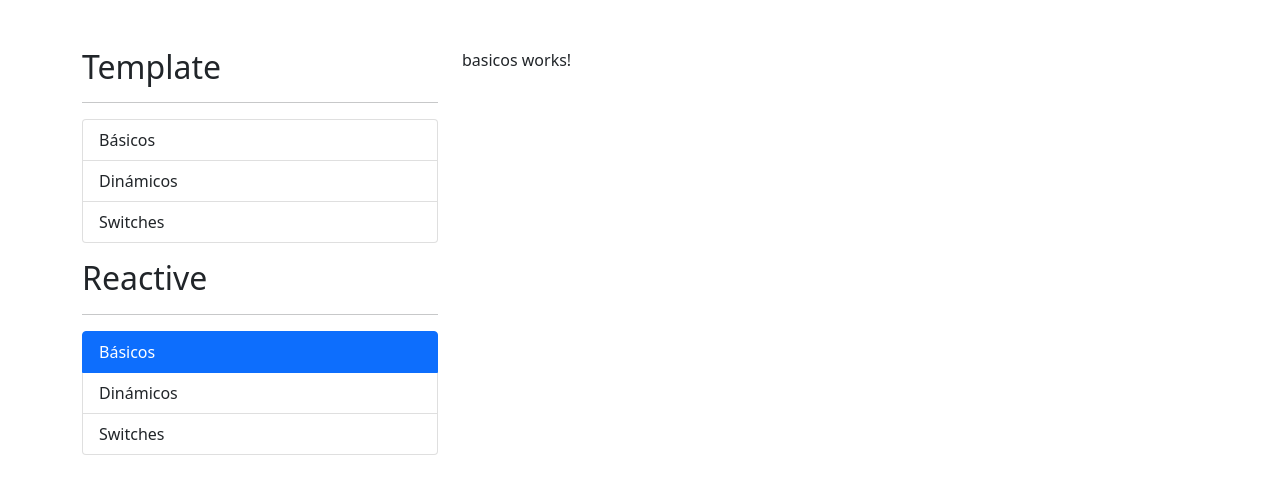
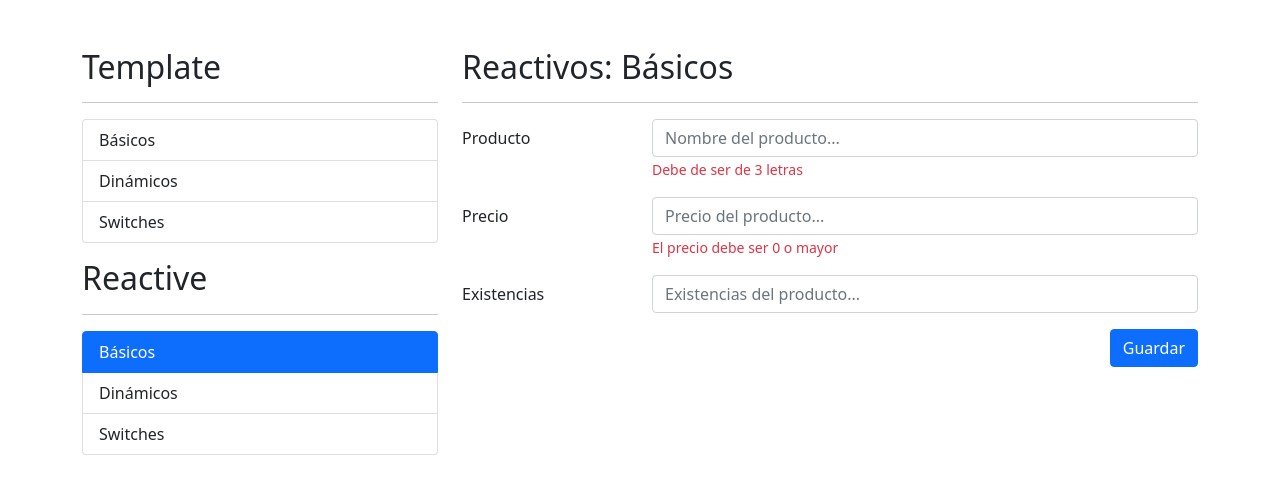
Before and after one commit to urkx/Angular-training, an Angular app in the folder udemy/formulariosApp/: page /reactive/basicos in a window 1280 px wide. Shown: the top 494 px of the page. Built offline with nearby package versions, Linux system fonts and the light colour scheme.

Commit message:
basic reactive forms content

```diff
--- a/udemy/formulariosApp/src/app/reactive/basicos/basicos.component.html
+++ b/udemy/formulariosApp/src/app/reactive/basicos/basicos.component.html
@@ -1 +1,62 @@
-<p>basicos works!</p>
+<h2>Reactivos: Básicos</h2>
+<hr>
+
+<div class="row">
+    <div class="col">
+        <form autocomplete="off">
+            <div class="mb-3 row">
+                <label class="col-sm-3 col-form-label">Producto</label>
+                <div class="col-sm-9">
+                    <input type="text" class="form-control" placeholder="Nombre del producto...">
+                    <span class="form-text text-danger">
+                      Debe de ser de 3 letras</span>
+                </div>
+            </div>
+
+            <div class="mb-3 row">
+                <label class="col-sm-3 col-form-label">Precio</label>
+                <div class="col-sm-9">
+                    <input type="number" class="form-control" placeholder="Precio del producto...">
+                    <span class="form-text text-danger">
+                      El precio debe ser 0 o mayor</span>
+                </div>
+            </div>
+
+            <div class="mb-3 row">
+                <label class="col-sm-3 col-form-label">Existencias</label>
+                <div class="col-sm-9">
+                    <input type="number" class="form-control" placeholder="Existencias del producto...">
+                </div>
+            </div>
+
+            <div class="row">
+                <div class="col">
+                    <button type="submit" class="btn btn-primary float-end">Guardar</button>
+                </div>
+            </div>
+
+        </form>
+    </div>
+</div>
+
+
+
+<!--
+<div class="row">
+    <div class="col">
+        <span>Valid</span>
+        <pre>{{miFormulario.valid}}</pre>
+
+        <span>Pristine</span>
+        <pre>{{miFormulario.pristine}}</pre>
+
+        <span>Touched</span>
+        <pre>{{miFormulario.touched}}</pre>
+
+        <span>Valor</span>
+        <pre>{{miFormulario.value | json}}</pre>
+
+        <span>CustomDirective</span>
+        <pre>{{miFormulario.controls.existencias?.errors | json}}</pre>
+    </div>
+</div> -->
--- a/udemy/formulariosApp/src/app/reactive/dinamicos/dinamicos.component.html
+++ b/udemy/formulariosApp/src/app/reactive/dinamicos/dinamicos.component.html
@@ -1 +1,49 @@
-<p>dinamicos works!</p>
+<h2>Reactivos: <small>dinámicos</small></h2>
+<hr>
+
+
+
+<form autocomplete="off">
+
+    <div class="mb-3 row">
+        <label class="col-sm-3 col-form-label">Nombre</label>
+        <div class="col-sm-9">
+            <input class="form-control" placeholder="Nombre de la persona...">
+            <span class="form-text text-danger">
+                      Este campo es obligatorio</span>
+        </div>
+    </div>
+
+    <div class="mb-3 row">
+        <label class="col-sm-3 col-form-label">Agregar</label>
+        <div class="col-sm-9">
+            <div class="input-group">
+                <input class="form-control" placeholder="Agregar favorito..."> <!-- (keyup.enter)="a=1"> -->
+                <button class="btn btn-outline-primary" type="button"><!-- (click)="a=1"> -->
+                    Agregar</button>
+            </div>
+        </div>
+    </div>
+
+    <div class="mb-3 row">
+        <label class="col-sm-3 col-form-label">Favoritos</label>
+        <div class="col-sm-9">
+            <!-- <div class="input-group mb-1">
+                <input class="form-control">
+                <button class="btn btn-outline-danger" type="button" (click)="a=1">Eliminar</button>
+            </div> -->
+        </div>
+    </div>
+
+    <div class="row">
+        <div class="col-sm-12">
+            <button type="button" class="btn btn-primary float-end"><!-- (click)="a=1"> -->
+                Guardar</button>
+        </div>
+    </div>
+
+</form>
+
+<!--
+<span>Persona</span>
+<pre>{{persona | json}}</pre> -->
--- a/udemy/formulariosApp/src/app/reactive/switches/switches.component.html
+++ b/udemy/formulariosApp/src/app/reactive/switches/switches.component.html
@@ -1 +1,72 @@
-<p>switches works!</p>
+<h2>Reactivos: <small>switches</small></h2>
+<hr>
+
+<form >
+
+    <div class="row mb-3">
+        <label class="col-sm-3 col-form-label">Género</label>
+        <div class="col-sm-9">
+            <div class="form-check">
+                <input class="form-check-input" type="radio" name="radioGenero" id="radioMasculino" value="M">
+                <label class="form-check-label" for="radioMasculino">
+                    Masculino
+                </label>
+            </div>
+            <div class="form-check">
+                <input class="form-check-input" type="radio" name="radioGenero" id="radioFemenino" value="F">
+                <label class="form-check-label" for="radioFemenino">
+                    Femenino
+                </label>
+            </div>
+        </div>
+    </div>
+
+    <div class="row mb-3">
+        <label class="col-sm-3 col-form-label">Notificaciones</label>
+        <div class="col-sm-9">
+            <div class="form-check form-switch mt-2">
+                <input class="form-check-input" type="checkbox" id="flexSwitchCheckChecked">
+                <label class="form-check-label" for="flexSwitchCheckChecked">Quiero recibir notificaciones</label>
+            </div>
+        </div>
+    </div>
+
+    <div class="row mb-3">
+        <label class="col-sm-3 col-form-label"></label>
+        <div class="col-sm-9">
+            <div class="form-check">
+                <input class="form-check-input" type="checkbox" value="" id="flexCheckDefault">
+                <label class="form-check-label" for="flexCheckDefault">
+                    Términos y condiciones de uso
+                </label>
+            </div>
+        </div>
+    </div>
+
+   <div class="row">
+       <div class="col">
+           <button class="btn btn-primary float-end">
+               Guardar
+           </button>
+       </div>
+   </div>
+
+
+</form>
+
+<!--
+<h5>Valor del formulario</h5>
+<pre>{{miFormulario.value | json}}</pre>
+<br>
+
+<h5>Persona</h5>
+<pre>{{persona | json}}</pre>
+<br>
+
+<h5>Valid</h5>
+<pre>{{miFormulario.valid}}</pre>
+<br>
+
+<h5>Términos</h5>
+<pre>{{miFormulario.controls?.terminos?.errors | json}}</pre>
+<br> -->
```
